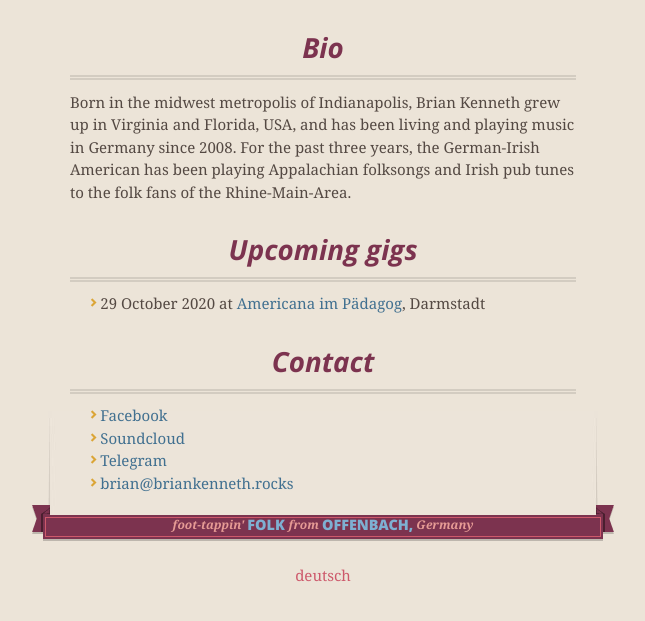
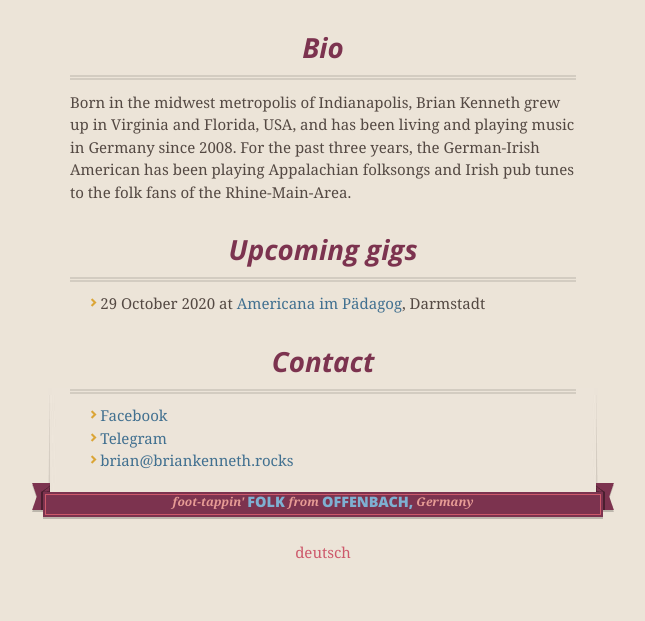
Before and after one commit to BrianInGermany/briankennethmusic, a Jekyll site: the page built from README.md, in a window 1280 px wide, cut to the strip 851-1477 px from the top of the page. Shown: the top 621 px of the strip, without its empty margins (317-962 px from the left). Built offline with Jekyll 4.4.1, drawn with Linux system fonts in a browser that asks for light colours; our own code applies the rules of GitHub Pages for plain Markdown files.

Commit message:
removed SC link

```diff
--- a/README.md
+++ b/README.md
@@ -15,6 +15,5 @@ Born in the midwest metropolis of Indianapolis, Brian Kenneth grew up in Virgini
 
 ## Contact
 - [Facebook](https://facebook.com/BrianKennethMusic/)
-- [Soundcloud](https://soundcloud.com/briankennethmusic)
 - [Telegram](https://t.me/BrianJL)
 - [brian@briankenneth.rocks](mailto:brian@briankenneth.rocks)
```
Also changed, not shown: deutsch.md (+0 -1 lines).
